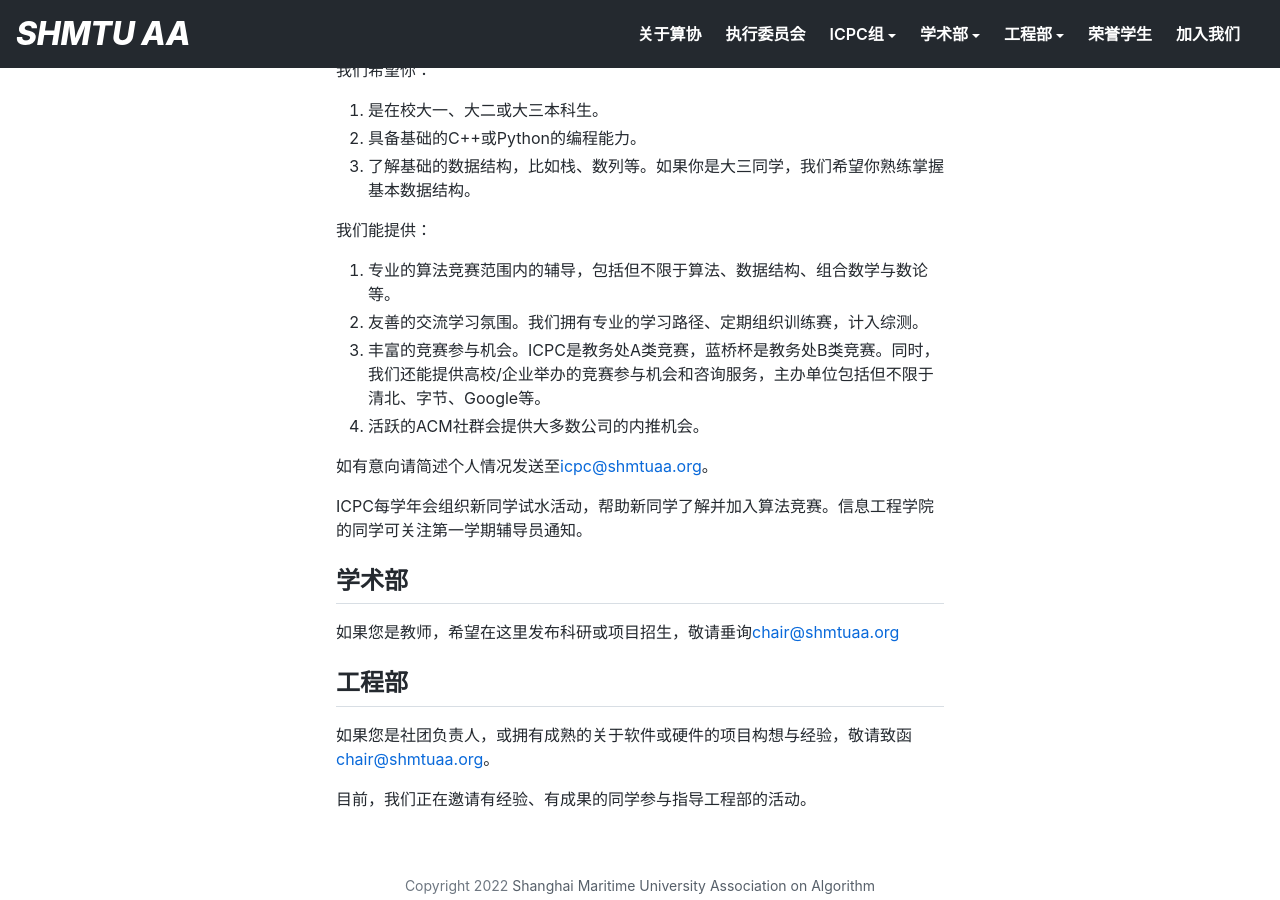
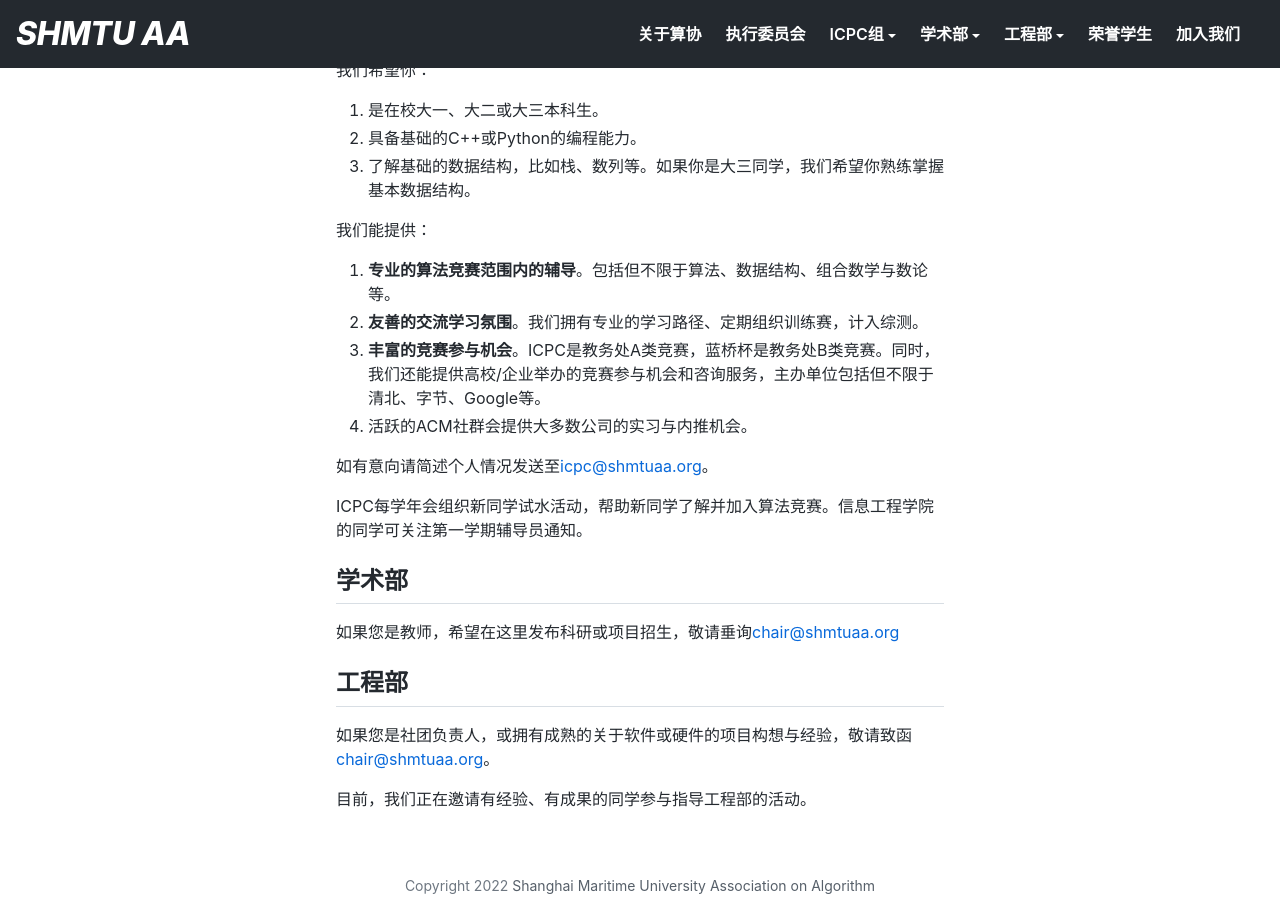
Before and after one commit to shmtuaa/shmtuaa.org, a Jekyll site: the page built from _posts/2022-10-01-MAIN-recruit.md, in a window 1280 px wide and 900 px high, scrolled down 688 px. Built offline with Jekyll 4.4.1, drawn with Linux system fonts in a browser that asks for light colours.

Commit message:
Update recruit

```diff
--- a/_posts/2022-10-01-MAIN-recruit.md
+++ b/_posts/2022-10-01-MAIN-recruit.md
@@ -31,10 +31,10 @@ ICPC是世界公认的规模最大，水平最高的竞赛之一。我校ICPC由
 3. 了解基础的数据结构，比如栈、数列等。如果你是大三同学，我们希望你熟练掌握基本数据结构。
 
 我们能提供：
-1. 专业的算法竞赛范围内的辅导，包括但不限于算法、数据结构、组合数学与数论等。
-2. 友善的交流学习氛围。我们拥有专业的学习路径、定期组织训练赛，计入综测。
-3. 丰富的竞赛参与机会。ICPC是教务处A类竞赛，蓝桥杯是教务处B类竞赛。同时，我们还能提供高校/企业举办的竞赛参与机会和咨询服务，主办单位包括但不限于清北、字节、Google等。
-4. 活跃的ACM社群会提供大多数公司的内推机会。
+1. **专业的算法竞赛范围内的辅导**。包括但不限于算法、数据结构、组合数学与数论等。
+2. **友善的交流学习氛围**。我们拥有专业的学习路径、定期组织训练赛，计入综测。
+3. **丰富的竞赛参与机会**。ICPC是教务处A类竞赛，蓝桥杯是教务处B类竞赛。同时，我们还能提供高校/企业举办的竞赛参与机会和咨询服务，主办单位包括但不限于清北、字节、Google等。
+4. 活跃的ACM社群会提供大多数公司的实习与内推机会。
 
 如有意向请简述个人情况发送至[icpc@shmtuaa.org](mailto:icpc@shmtuaa.org)。
 
```
